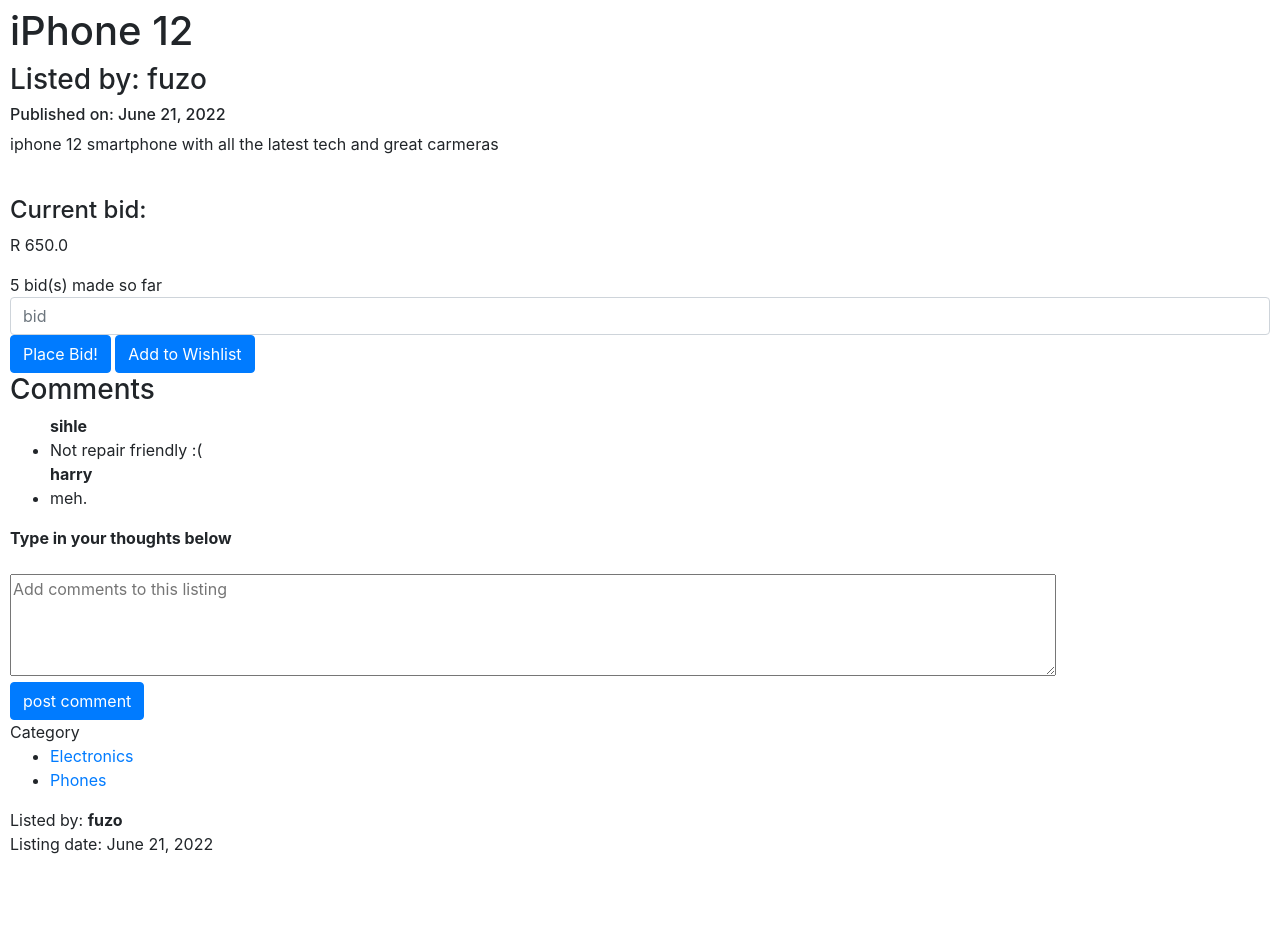
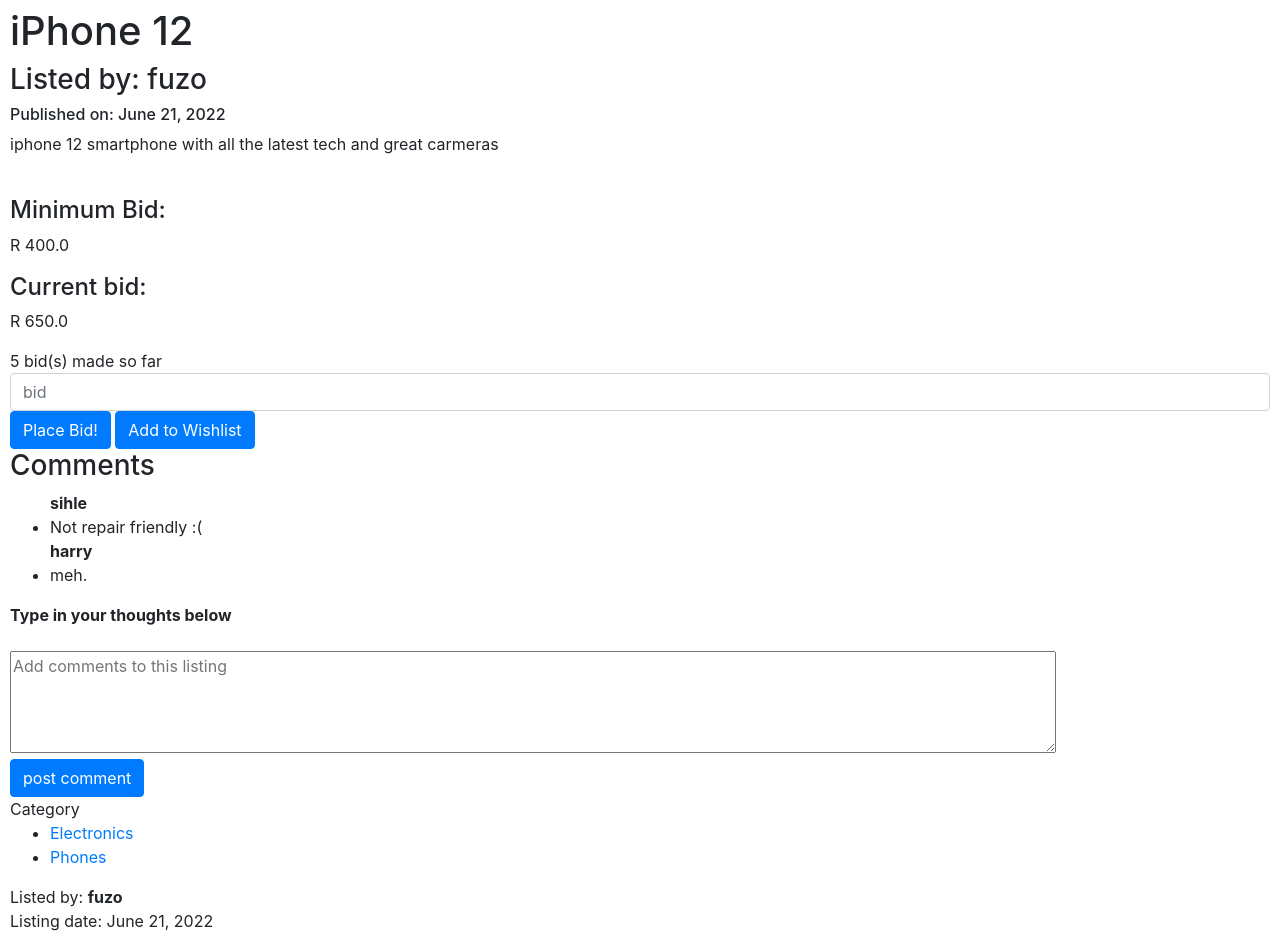
Before and after one commit to siphe-sihle/Commerce, a Django app: page /listings/2 in a window 1280 px wide. Shown: the part 156-1099 px from the top of the page. Before the commit the page ends 1010 px from the top, so only its background shows below. Run offline with Django 3.2, Linux system fonts and the light colour scheme; data comes from the database, SQL or seed files in the repository; both versions use the stored data as it was after the commit; some libraries are stand-ins or nearby versions.

Commit message:
Error Check- bids lower than current bid rejected

```diff
--- a/auctions/templates/auctions/listing.html
+++ b/auctions/templates/auctions/listing.html
@@ -8,8 +8,13 @@
     <br>
 
     <div>
+        <h4>Minimum Bid: </h4>
+            <p>R {{minimum_bid}}</p>
+    </div>
+
+    <div>
         <h4>Current bid: </h4>
-            <p>R {{current_bid.amount}}</p>
+            <p>R {{current_bid}}</p>
             <p4>{{count_offers}} bid(s) made so far</p4>
     </div>
 
@@ -83,6 +88,8 @@
         <ul>
             {% for cat in categories %}
                 <li><a href="{% url 'filtered' cat.id %}">{{cat.name}}</a></li>
+                {% empty %}
+                <li>No Categories Listed</li>
             {% endfor %}
         </ul>
     </div>
--- a/auctions/urls.py
+++ b/auctions/urls.py
@@ -12,5 +12,6 @@ urlpatterns = [
     path("create", views.create_listing, name="create"),
     path("watchlist", views.watchlist_view, name="watchlist"),
     path("category", views.category_view, name="category"),
-    path("categories/<int:category_id>", views.filtered_category_view, name="filtered")
+    path("categories/<int:category_id>", views.filtered_category_view, name="filtered"),
+    path("error", views.error_view, name="error")
 ]
--- a/auctions/views.py
+++ b/auctions/views.py
@@ -1,3 +1,4 @@
+from distutils.log import error
 from django.contrib.auth import authenticate, login, logout
 from django.db import IntegrityError
 from django.http import HttpResponse, HttpResponseRedirect
@@ -8,6 +9,7 @@ from django.contrib import messages
 
 from .models import *
 from auctions.forms import *
+from django.db.models import Avg, Max, Min, Sum
 
 def index(request):
     # Get all listings from the database
@@ -35,8 +37,15 @@ def listing_view(request, id):
             # Get placed bid on listing: works
             get_bid = float(request.POST["bid"])
 
-            # get current listing: works
-            #current_listing = Listing.objects.get(pk=id)
+            #Error checking: Check if the bid is at least as large as the starting bid, and must be greater than any other bids that have been placed (if any)
+
+            # Get Max bid for the listing
+            max_bid = current_listing.offers.all().aggregate(Max('amount'))
+
+            if max_bid.get('amount__max') > get_bid:
+                return render(request, "auctions/error.html",{"message": f"R{get_bid} amount is lower than the current bid! Place a bid that is greater than that of the current bid!"})
+
+            # Else continue placing the bid
 
             # Insert this bid for the current listing into the Bid Table
             Bid.objects.create(amount=get_bid, listing=current_listing, bidder=user_obj)
@@ -116,7 +125,11 @@ def listing_view(request, id):
 
     # Get Current listing's bid, NEEDS SOME TWEAKING WHEN NEW VALUE IS ADDED AS THE CURRENT BID
     #Fixed - Orderd in descending order, the first one in order is the current bid
-    current_bid = listing.offers.order_by("-amount").first()
+    max_amount = listing.offers.aggregate(Max('amount'))
+    min_amount = listing.offers.aggregate(Min('amount'))
+    starting_bid = min_amount.get('amount__min')
+    current_bid = max_amount.get('amount__max')
+    print(f"current_amount: {current_bid}")
     #current_bid = Bid.objects.filter(listing_id = id).last()
 
     # Now get the list of all categories for a particular listing
@@ -152,6 +165,7 @@ def listing_view(request, id):
 
     # Only render the listing page if the listing is active: We canmake that check on the template itself
     return render(request, "auctions/listing.html", {"listing": listing, "comments": comments, "current_bid": current_bid,
+    "minimum_bid": starting_bid,
     "categories": listing_categories,
     "count_offers": bid_count,
     "status": status,
@@ -173,6 +187,10 @@ def create_listing(request):
 
         get_bid = float(request.POST["bid"])
         print(f"bid: {get_bid}")
+
+        # Get (a list) of categories a user will select when creating a listing
+        get_categories = request.POST.getlist("categories")
+        print(f"selected categories: {get_categories}")
 
         # Here's how its gonna work:
         # 1. Create and save a listing 1st before saving the amount for the listing.
@@ -201,7 +219,7 @@ def create_listing(request):
     #For now we will create the form manually for the simplicity of it
     # Get all the models and then create the listing
 
-    return render(request, "auctions/create.html", {"form": f})
+    return render(request, "auctions/create.html", {"categories": Category.objects.all().order_by('name').values()})
 
 # Watchlist view
 #@login_required
@@ -233,6 +251,12 @@ def filtered_category_view(request, category_id):
 
     return render(request, "auctions/filtered.html", {"listings": Category_listings,
     "category": category_name})
+
+# Error view
+
+def error_view(request):
+
+    return render(request, "auctions/error.html", {"message": "What did you do?!"})
 
 def login_view(request):
     if request.method == "POST":
```
Also changed, not shown: auctions/templates/auctions/create.html (+14 -1 lines), auctions/templates/auctions/error.html (added, +10 -0 lines), db.sqlite3.
